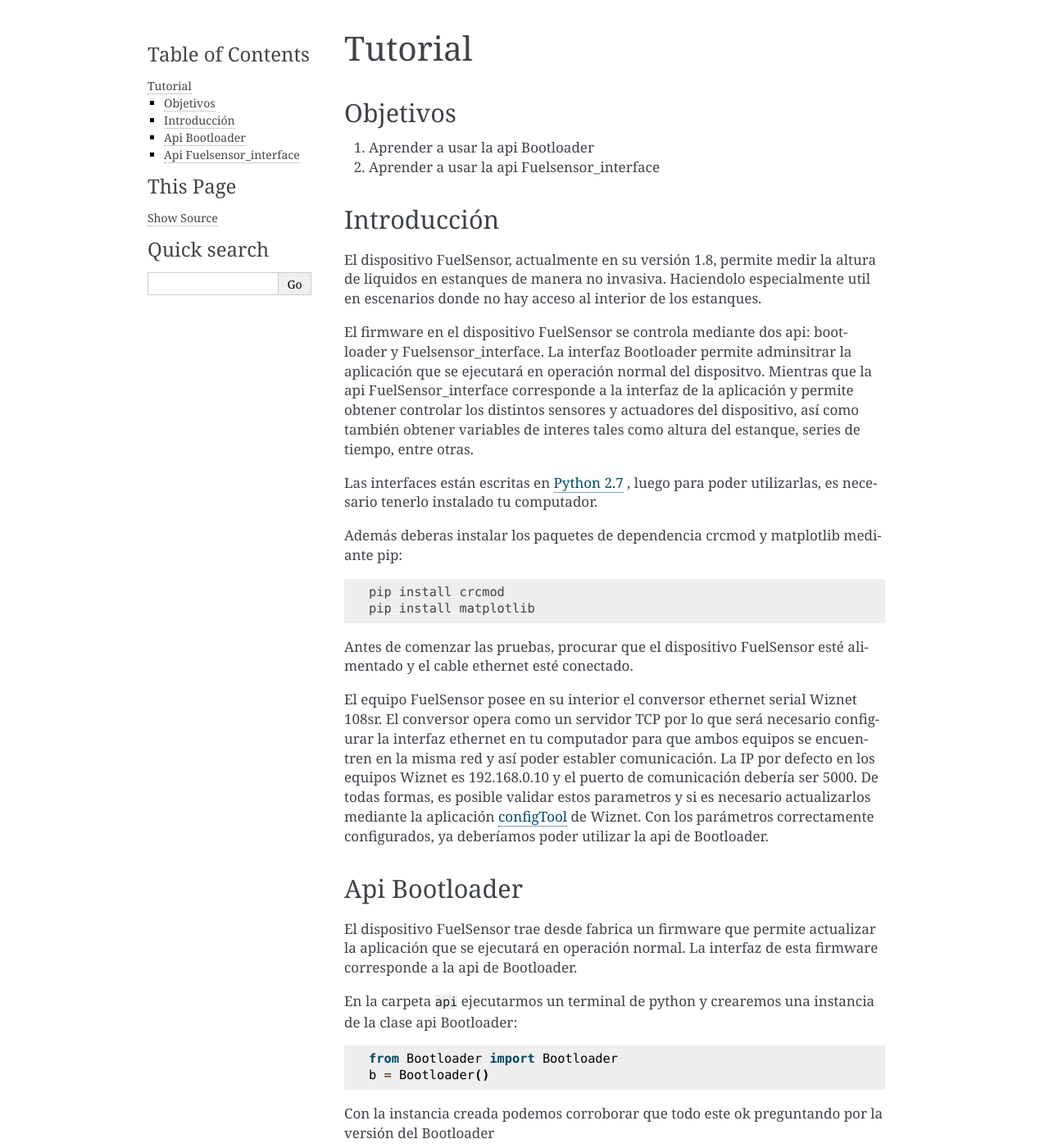
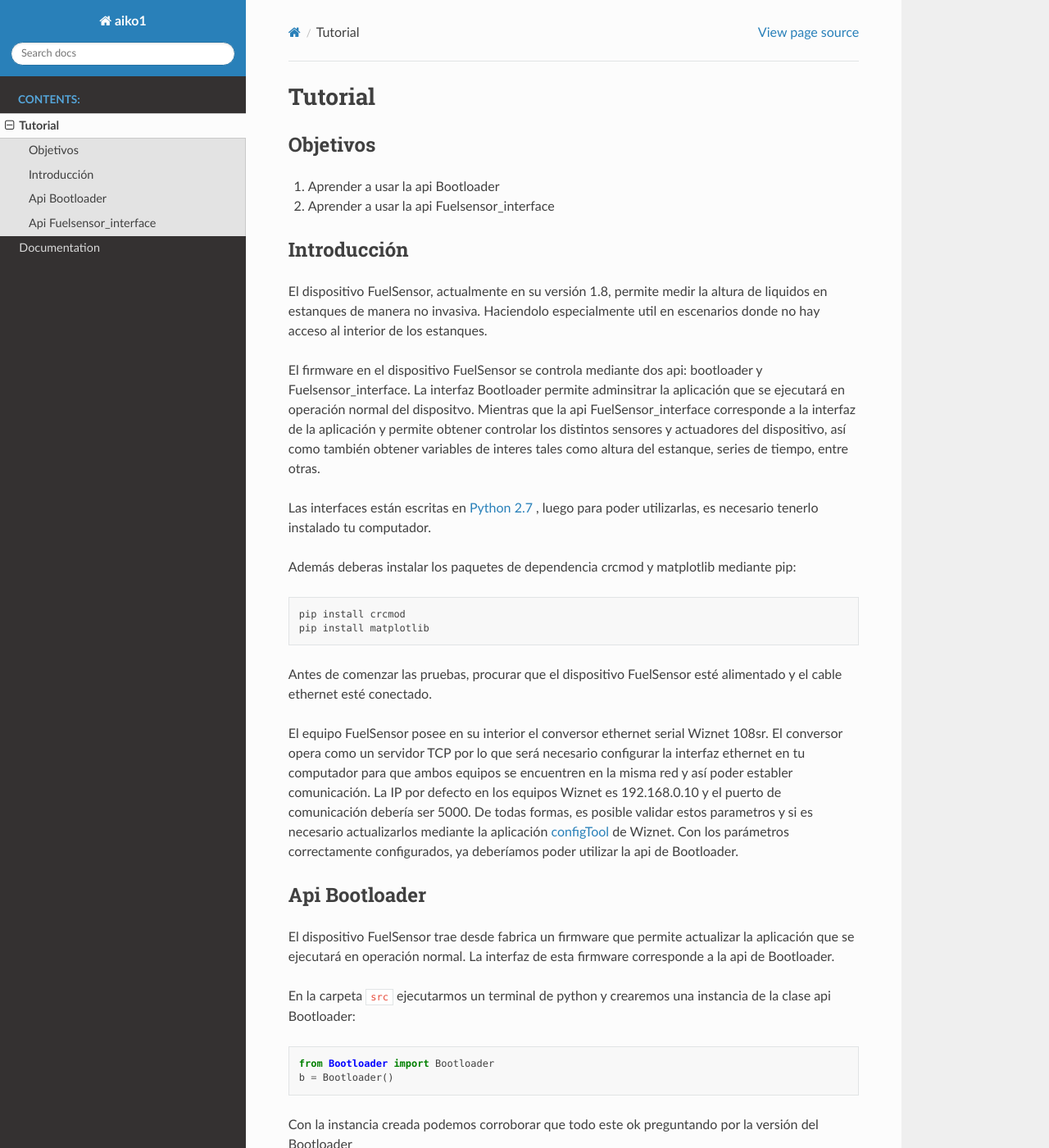
Before and after one commit to jaalduna/fuelsensor_api, a Sphinx documentation site: the page built from docs/tutorial.rst, in a window 1280 px wide and 1400 px high. Shown: the whole window at 82% size. Built offline with Sphinx 7.4.7 and the Read the Docs theme 2.0.0, drawn with Linux system fonts in a browser that asks for light colours; some of the changed text lies outside the part shown.

Commit message:
changing them to rtd

```diff
--- a/docs/conf.py
+++ b/docs/conf.py
@@ -80,7 +80,7 @@ pygments_style = None
 # The theme to use for HTML and HTML Help pages.  See the documentation for
 # a list of builtin themes.
 #
-html_theme = 'alabaster'
+html_theme = 'sphinx_rtd_theme'
 
 # Theme options are theme-specific and customize the look and feel of a theme
 # further.  For a list of options available for each theme, see the
--- a/docs/tutorial.rst
+++ b/docs/tutorial.rst
@@ -36,7 +36,7 @@ Api Bootloader
 
 El dispositivo FuelSensor trae desde fabrica un firmware que permite actualizar la aplicación que se ejecutará en operación normal. La interfaz de esta firmware corresponde a la api de Bootloader.
 
-En la carpeta ``api`` ejecutarmos un terminal de python  y crearemos una instancia de la clase api Bootloader:
+En la carpeta ``src`` ejecutarmos un terminal de python  y crearemos una instancia de la clase api Bootloader:
 
 ..	code-block:: python
 
@@ -51,7 +51,7 @@ Con la instancia creada podemos corroborar que todo este ok preguntando por la v
 
 La api intentará conectarse con el dispositivo y encuestará la versión del bootloader. Si todo marcha bien, debería aparecer en pantalla como respuesta la versión actual del Firmware de bootloader.
 
-Ahora cargaremos una nueva app al dispositivo. Para eso almacenaremos la aplicación compilada en la carpeta ``api``. Cargaremos la aplicación mediante la siguiente serie de comandos
+Ahora cargaremos una nueva app al dispositivo. Para eso almacenaremos la aplicación compilada en la carpeta ``src``. Cargaremos la aplicación mediante la siguiente serie de comandos
 
 ..	code-block:: python
 
```
